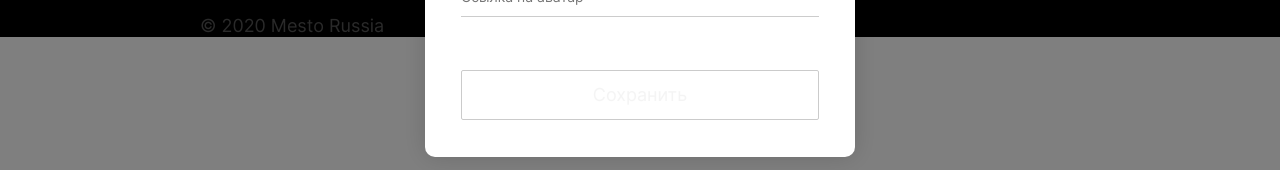
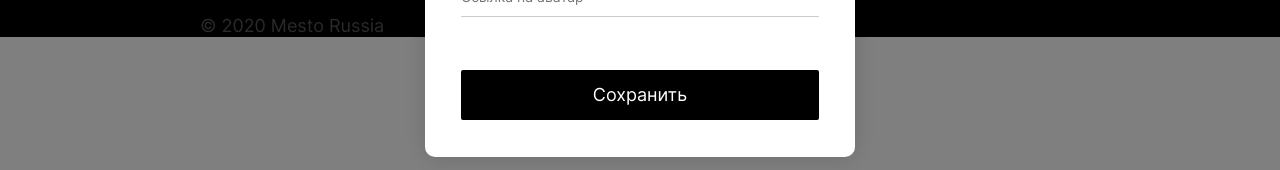
Before and after one commit to DinaraMi/mesto-react, a React (Create React App) app: page / in a window 1280 px wide. Both pictures are taken after a click on the button 260 px from the left and 219 px from the top of the page. Shown: the part 380-550 px from the top of the page. Built offline with nearby package versions, Linux system fonts and the light colour scheme; no server answers.

Commit message:
ПР11 на проверку 1.1

```diff
--- a/src/components/AddPlacePopup.js
+++ b/src/components/AddPlacePopup.js
@@ -1,35 +1,43 @@
-import useFormValidation from "../utils/useFormValidation";
+import { useState } from "react";
 import PopupWithForm from "./PopupWithForm";
 
-function AddPlacePopup ({ isOpen, onClose, onAddPlace }) {
-    const { values, errors, isValid, isInputValid, handleChange, reset } = useFormValidation();
-    const resetForClose = () =>{
-        onClose();
-        reset();
-      }
+function AddPlacePopup({ isOpen, onClose, onAddPlace, isLoading }) {
+  const [name, setName] = useState('');
+  const [link, setLink] = useState('');
   const handleSubmit = (e) => {
     e.preventDefault();
     onAddPlace({
-          title: values.place,
-          link: values.link,
-        }, reset);
-    }
-return(
+      title: name,
+      link: link,
+    });
+  };
+  const handleNameChange = (e) => {
+    setName(e.target.value);
+  };
+  const handleLinkChange = (e) => {
+    setLink(e.target.value);
+  };
+  return (
     <PopupWithForm
       title="Новое место"
       name="new-place"
       isOpen={isOpen}
-            isValid={isValid}
-            onChange={handleChange}
+      onChange={handleNameChange}
       onSubmit={handleSubmit}
-            onClose={resetForClose}
+      onClose={onClose}
+      isLoading={isLoading}
+      buttonLabel="Создать"
       fields={[
-              { name: 'place', type: 'text', placeholder: 'Место', required: true, minLength: 2, maxLength: 30,
-              value: values.place || '', errors: errors, isInputValid: isInputValid},
-              { name: 'link', type: 'url', placeholder: 'Ссылка на картинку', required: true,
-              value: values.link || '', errors: errors, isInputValid: isInputValid },
+        {
+          name: 'place', type: 'text', placeholder: 'Место', required: true, minLength: 2, maxLength: 30,
+          value: name, onChange: handleNameChange
+        },
+        {
+          name: 'link', type: 'url', placeholder: 'Ссылка на картинку', required: true,
+          value: link, onChange: handleLinkChange
+        },
       ]}
     />
-)
+  );
 }
 export default AddPlacePopup;
--- a/src/components/App.js
+++ b/src/components/App.js
@@ -6,7 +6,6 @@ import Footer from './Footer';
 import ImagePopup from './ImagePopup';
 import api from '../utils/api';
 import CurrentUserContext from '../contexts/CurrentUserContext';
-import CurrentCardsContext from '../contexts/CurrentCardsContext';
 import EditProfilePopup from './EditProfilePopup';
 import EditAvatarPopup from './EditAvatarPopup';
 import DeletePopup from './DeletePopup';
@@ -23,12 +22,12 @@ function App() {
   const [cards, setCards] = useState([]);
   const [deleteCardId, setDeleteCardId] = useState('');
   const [isLoading, setLoading] = useState(false);
-  useEffect(()=>{
+  useEffect(() => {
     api.getUserInformation()
-    .then((dataUser)=>{
+      .then((dataUser) => {
         setCurrentUser(dataUser)
       })
-    .catch((error)=>{
+      .catch((error) => {
         console.log(error)
       })
   }, []);
@@ -103,34 +102,37 @@ function App() {
         console.log(error);
       });
   }
-  const handleUpdateUser = (dataUser, reset) => {
+  const handleUpdateUser = (dataUser) => {
+    setLoading(true);
     api.editUserInformation(dataUser)
       .then((res) => {
         setCurrentUser(res);
         closeAllPopups();
-      reset();
+        setLoading(false);
       })
       .catch((error) => {
         console.log(error);
       });
   }
-  const handleUpdateAvatar = (dataUser, reset) => {
+  const handleUpdateAvatar = (dataUser) => {
+    setLoading(true);
     api.editUserAvatar(dataUser)
       .then((res) => {
         setCurrentUser(res);
         closeAllPopups();
-      reset();
+        setLoading(false);
       })
       .catch((error) => {
         console.log(error);
       });
   }
-  const handleAddPlaceSubmit = (dataCard, reset) => {
+  const handleAddPlaceSubmit = (dataCard) => {
+    setLoading(true);
     api.addCard(dataCard)
-    .then((res)=>{
+      .then((res) => {
         setCards([res, ...cards])
         closeAllPopups();
-      reset();
+        setLoading(false);
       })
       .catch((error) => {
         console.log(error);
@@ -157,22 +159,26 @@ function App() {
             isOpen={isEditProfilePopupOpen}
             onClose={closeAllPopups}
             onUpdateUser={handleUpdateUser}
+            isLoading={isLoading}
           />
           )}
           {isAddPlacePopupOpen && (<AddPlacePopup
             onAddPlace={handleAddPlaceSubmit}
             isOpen={isAddPlacePopupOpen}
             onClose={closeAllPopups}
+            isLoading={isLoading}
           />
           )}
           {isEditAvatarPopupOpen && (<EditAvatarPopup
             isOpen={isEditAvatarPopupOpen}
             onClose={closeAllPopups}
             onUpdateAvatar={handleUpdateAvatar}
+            isLoading={isLoading}
           />
           )}
           {isImagePopupOpen && selectedCard && (<ImagePopup
-          card={selectedCard} onClose={closeImagePopup}
+            card={selectedCard}
+            onClose={closeImagePopup}
           />
           )}
           {isDeletePopupOpen && (<DeletePopup
--- a/src/components/EditAvatarPopup.js
+++ b/src/components/EditAvatarPopup.js
@@ -1,35 +1,33 @@
 import { useRef } from "react";
 import PopupWithForm from "./PopupWithForm";
-import useFormValidation from "../utils/useFormValidation";
 
-function EditAvatarPopup ({ isOpen, onClose, onUpdateAvatar }) {
-    const { values, errors, isValid, isInputValid, handleChange, reset } = useFormValidation();
-    const resetForClose = () =>{
-        onClose();
-        reset();
-      }
+function EditAvatarPopup({ isOpen, onClose, onUpdateAvatar, isLoading }) {
   const avatarInputRef = useRef();
   const handleSubmit = (e) => {
     e.preventDefault();
     onUpdateAvatar({
       link: avatarInputRef.current.value,
-        }, reset);
+    });
   }
   return (
     <PopupWithForm
       title="Обновить аватар"
       name="avatar"
       isOpen={isOpen}
-            onClose={resetForClose}
-            isValid={isValid}
-            onChange={handleChange}
+      onClose={onClose}
+      isLoading={isLoading}
+      buttonLabel="Сохранить"
       onSubmit={handleSubmit}
       fields={[
-                { name: 'avatar', type: 'url', placeholder: 'Ссылка на аватар', required: true,
-                ref: avatarInputRef, value: values.avatar || '', errors: errors, isInputValid: isInputValid}
+        {
+          name: 'avatar',
+          type: 'url',
+          placeholder: 'Ссылка на аватар',
+          required: true,
+          ref: avatarInputRef,
+        }
       ]}
     />
   );
 }
-
 export default EditAvatarPopup;
--- a/src/components/EditProfilePopup.js
+++ b/src/components/EditProfilePopup.js
@@ -1,39 +1,45 @@
-import React, { useEffect, useContext } from 'react';
+import React, { useEffect, useContext, useState } from 'react';
 import PopupWithForm from "./PopupWithForm";
 import CurrentUserContext from '../contexts/CurrentUserContext';
-import useFormValidation from '../utils/useFormValidation';
 
-function EditProfilePopup ({ isOpen, onClose, onUpdateUser} ) {
+function EditProfilePopup({ isOpen, onClose, onUpdateUser, isLoading }) {
   const currentUser = useContext(CurrentUserContext);
-  const { values, errors, isValid, isInputValid, handleChange, reset, setValue } = useFormValidation();
+  const [name, setName] = useState('');
+  const [about, setAbout] = useState('');
+  const handleNameChange = (e) => {
+    setName(e.target.value);
+  }
+  const handleAboutChange = (e) => {
+    setAbout(e.target.value);
+  }
   useEffect(() => {
     if (currentUser) {
-        setValue('firstname', currentUser.name);
-        setValue('job', currentUser.about);
+      setName(currentUser.name);
+      setAbout(currentUser.about);
     }
-  }, [currentUser, setValue]);
-  const resetForClose = () =>{
-    onClose();
-    reset({ firstname: currentUser.name, job: currentUser.about })
-  }
+  }, [currentUser]);
   const handleSubmit = (evt) => {
     evt.preventDefault();
     onUpdateUser({
-        name: values.firstname,
-        about: values.job,
-    }, reset);
+      name: name,
+      about: about,
+    });
   }
   return (
     <PopupWithForm
       title="Редактировать профиль"
       name="edit-profile"
       isOpen={isOpen}
-      onClose={resetForClose}
-      isValid={isValid}
+      onClose={onClose}
+      isLoading={isLoading}
+      buttonLabel="Сохранить"
+      onChange={handleNameChange}
       onSubmit={handleSubmit}
       fields={[
-        { name: 'firstname', type: 'text', placeholder: 'Имя', required: true, minLength: 2, maxLength: 40, value: values.firstname || '', errors: errors, isInputValid: isInputValid, onChange: handleChange },
-        { name: 'job', type: 'text', placeholder: 'О себе', required: true, minLength: 2, maxLength: 200, value: values.job || '', errors: errors, isInputValid: isInputValid, onChange: handleChange },
+        { name: 'firstname', type: 'text', placeholder: 'Имя', required: true, minLength: 2, maxLength: 40,
+        value: name, onChange: handleNameChange },
+        { name: 'job', type: 'text', placeholder: 'О себе', required: true, minLength: 2, maxLength: 200,
+        value: about, onChange: handleAboutChange },
       ]}
     />
   )
--- a/src/components/PopupWithForm.js
+++ b/src/components/PopupWithForm.js
@@ -1,8 +1,6 @@
 import React from 'react';
-import useFormValidation from '../utils/useFormValidation';
 
-function PopupWithForm({ title, name, isOpen, onClose, fields, onSubmit, isLoading }) {
-  const {values, errors, isValid, isInputValid, handleChange} = useFormValidation();
+function PopupWithForm({ title, name, isOpen, onClose, fields, onSubmit, isLoading, onChange, buttonLabel }) {
   return (
     <div className={`popup popup_type_${name} ${isOpen ? 'popup_opened' : ''}`}>
       <div className="popup__container">
@@ -21,15 +19,22 @@ function PopupWithForm({ title, name, isOpen, onClose, fields, onSubmit, isLoadi
                   required={field.required}
                   minLength={field.minLength}
                   maxLength={field.maxLength}
-                  value={values[field.name] || ''}
+                  value={field.value}
                   ref={field.ref}
-                  onChange={handleChange}
+                  onChange={field.onChange}
                 />
-                <span id={`${field.name}-error`} className={`popup__error ${isInputValid[field.name] ? '' : 'popup__error_active'}`}>{errors[field.name]}</span>
+                <span
+                  id={`${field.name}-error`}
+                  className='popup__error'>
+                </span>
               </div>
             ))}
-            <button className={`popup__save ${isValid ? '' : 'popup__save_disabled'}`} type="submit" aria-label="Сохранить редактирование">
-              {isLoading ? 'Сохранить ...' : 'Сохранить'}
+            <button
+              className='popup__save'
+              type="submit"
+              aria-label="Сохранить редактирование"
+            >
+              {isLoading ? `${buttonLabel}...` : buttonLabel}
             </button>
           </form>
         </div>
--- a/src/utils/useFormValidation.js
+++ /dev/null
@@ -1,38 +0,0 @@
-import { useCallback, useState } from "react"
-
-function useFormValidation () {
-    const [values, setValues] = useState({});
-    const [errors, setErrors] = useState({});
-    const [isValid, setIsValid] = useState(false);
-    const [isInputValid, setIsInputValid] = useState({});
-    const handleChange = (evt) =>{
-    const name = evt.target.name
-    const value = evt.target.value
-    const validationMessage = evt.target.validationMessage
-    const valid = evt.target.validity.valid
-    const form = evt.target.form
-    setValues((oldValues) => {
-        return {...oldValues, [name]: value}
-    });
-    setErrors((oldErrors)=>{
-        return {...oldErrors, [name]: validationMessage}
-    });
-    setIsValid(form.checkValidity());
-    setIsInputValid((oldIsInputValid)=>{
-        return {...oldIsInputValid, [name]: valid}
-    });
-}
-const reset = (data={}) =>{
-    setValues(data);
-    setErrors({});
-    setIsValid(false);
-    setIsInputValid({});
-}
-const setValue = useCallback((name, value) => {
-    setValues((oldValues) => {
-        return {...oldValues, [name]: value}
-    });
-}, [])
-    return { values, errors, isValid, isInputValid, handleChange, reset, setValue };
-}
-export default useFormValidation;
```
Also changed, not shown: src/components/Card.js (+5 -6 lines), src/utils/api.js (indentation only). Lines whose indentation alone changed are shown as unchanged.
